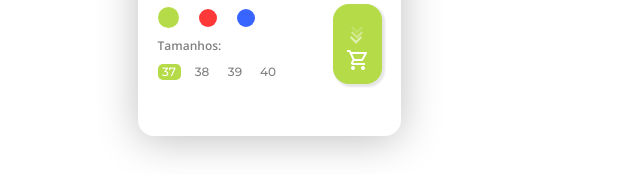
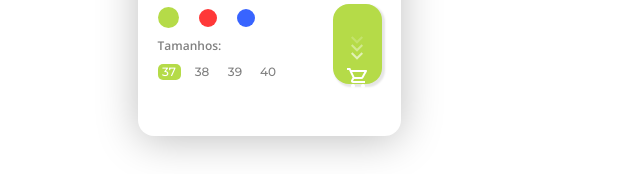
Before and after one commit to leticiacamposs2/desafio-css-papo-de-dev, a plain HTML site: page index.html in a window 1280 px wide. Shown: the part 457-631 px from the top of the page, 371-1011 px from the left. Drawn offline with nearby package versions, Linux system fonts and the light colour scheme.

Commit message:
refatoracao

```diff
--- a/index.html
+++ b/index.html
@@ -33,10 +33,12 @@
                         </p>
                     </div>
                     <div class="buy">
-                        <img class="buy-navigation-1" src="./assets/navigation-1.svg">
-                        <img class="buy-navigation-2" src="./assets/navigation-2.svg">
-                        <img class="buy-navigation-3" src="./assets/navigation-3.svg">
-                        <img class="buy-store" src="./assets/store.svg">
+                        <div class="expand-more">
+                            <img src="./assets/expand_more.svg" />
+                            <img src="./assets/expand_more.svg" />
+                            <img src="./assets/expand_more.svg" />
+                        </div>
+                        <img src="./assets/shopping-cart.svg" />
                     </div>
                 </div>
             </div>
--- a/style.css
+++ b/style.css
@@ -69,7 +69,6 @@ p.price > span {
 
 .colors {
     font-family: 'Open Sans', sans-serif;
-    position: relative;
 }
 
 p.colors-title {
@@ -111,7 +110,6 @@ p.colors-options > span.option:nth-child(3) {
 
 .size {
     font-family: 'Montserrat', sans-serif;
-    position: relative;
 }
 
 p.size-title {
@@ -153,37 +151,42 @@ p.size-numbers > span.number:nth-child(n+2) {
 }
 
 .buy {
+    width: 49px;
+    height: 80px;
+
+    display: flex;
+    justify-content: space-around;
+    align-items: center;
+    flex-direction: column;
+
+    padding: 2rem 0;
+
     position: absolute;
     width: 49px;
     height: 80px;
     left: 195px;
     top: 254px;
 
-    background: #B5DB48;
+    background-color: #b5db48;
     box-shadow: 2px 2px 2px 1px rgba(0, 0, 0, 0.1);
     border-radius: 16px;
 }
 
-.buy-navigation-1 {
-    position: relative;
-    left: 18px;
-    top: 15px;
+.buy .expand-more {
+    display: flex;
+    flex-direction: column;
+
+    margin-bottom: 0.5rem;
 }
 
-.buy-navigation-2 {
-    position: relative;
-    left: 2px;
-    top: 20px;
+.buy .expand-more img:nth-child(1) {
+    opacity: 0.2;
 }
 
-.buy-navigation-3 {
-    position: relative;
-    left: -15px;
-    top: 25px;
+.buy .expand-more img:nth-child(2) {
+    opacity: 0.4;
 }
 
-.buy-store {
-    position: relative;
-    left: 12px;
-    top: 25px;
+.buy .expand-more img:nth-child(3) {
+    opacity: 0.6;
 }
```
Also changed, not shown: assets/expand_more.svg (added), assets/navigation-1.svg (deleted), assets/navigation-2.svg (deleted), assets/navigation-3.svg (deleted), assets/shopping-cart.svg (added), assets/store.svg (deleted).
